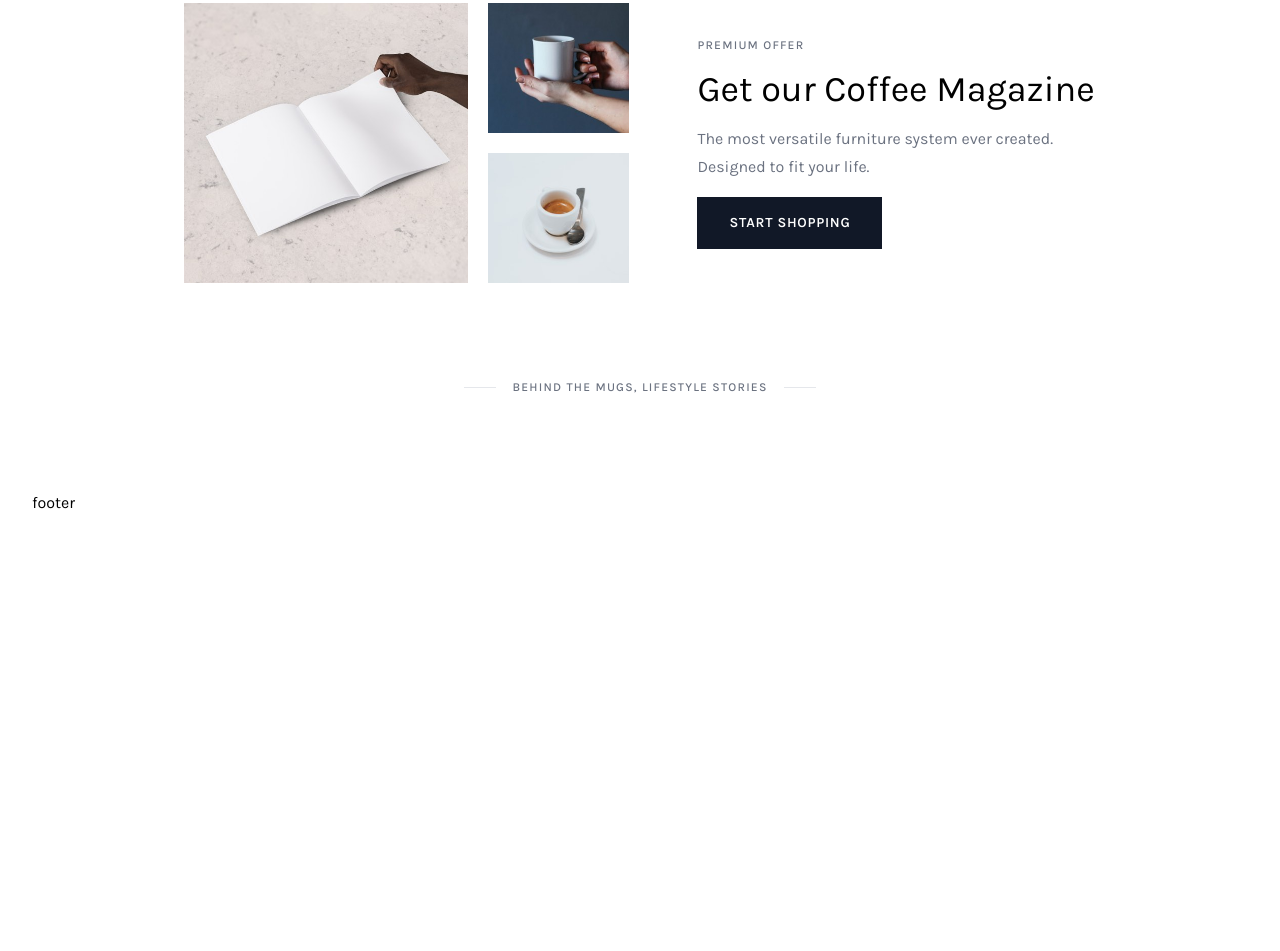
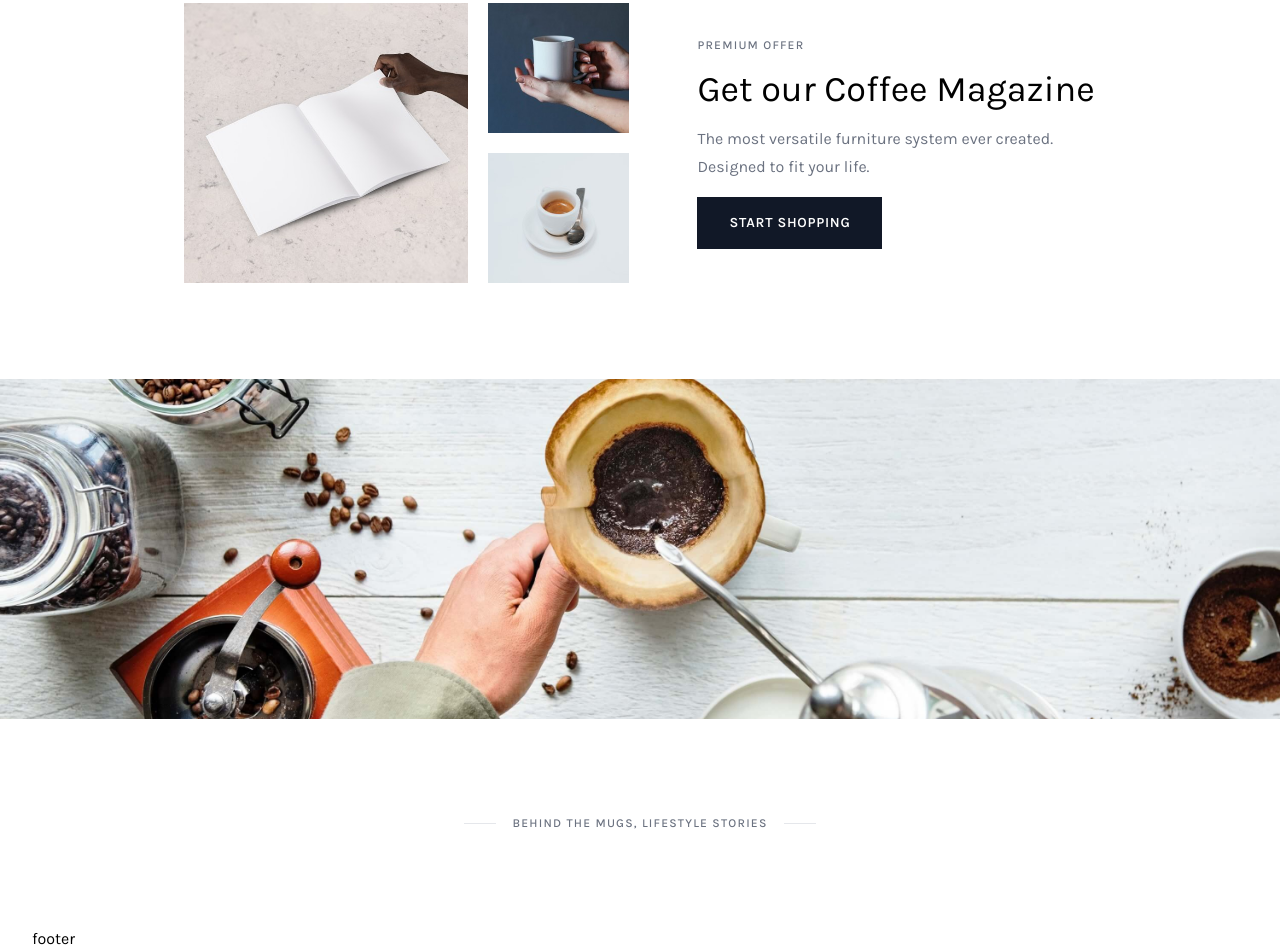
Before and after one commit to hungpm372/coffee-style-ui, a website: page public/index.html in a window 1280 px wide. Shown: the part 3819-4770 px from the top of the page. Before the commit the page ends 4334 px from the top, so only its background shows below. Drawn offline with Linux system fonts and the light colour scheme.

Commit message:
create parallax section

```diff
--- a/public/index.html
+++ b/public/index.html
@@ -12,8 +12,9 @@
 </head>
 
 <body class="font-Karla">
-    <div id="root">
+    <div id="root" class=" overflow-x-hidden">
         <div class="content-wrapper max-w-screen-xl text-base mx-auto px-8">
+            <!-- header -->
             <header class="p-6 mx-auto">
                 <nav class="flex flex-row items-center justify-between relative">
                     <div class="logo basis-2/6 text-center text-xl font-semibold cursor-pointer">
@@ -59,6 +60,8 @@
                     </div>
                 </nav>
             </header>
+            <!-- end header -->
+
             <main>
                 <!-- slider -->
                 <div class="slider h-[530px] bg-[url('./assets/slide-bg.jpg')] bg-cover bg-no-repeat bg-bottom">
@@ -372,6 +375,7 @@
                 </div>
                 <!-- end more product -->
 
+                <!-- coffee magazine -->
                 <div class="hp-subheadline">
                     <div class="hp-subheadline-deco-line"></div>
                     <div class="hp-subheadline-label">BUY 2 MUGS AND GET A COFFEE MAGAZINE FREE</div>
@@ -402,17 +406,31 @@
                         </div>
                     </div>
                 </div>
+                <!-- end coffee magazine -->
 
-                <div class="lifestyle-stories"></div>
+                <!-- parallax -->
+                <div class="hp-parallax bg-[url('./assets/main-bg.jpg')] bg-cover bg-no-repeat bg-center h-[340px] mb-24 bg-fixed w-[100vw] relative
+                     left-[calc(-50vw+50%)]">
+                </div>
+                <!-- end parallax -->
+
+                <!-- lifestyle stories -->
                 <div class="hp-subheadline">
                     <div class="hp-subheadline-deco-line"></div>
                     <div class="hp-subheadline-label">BEHIND THE MUGS, LIFESTYLE STORIES</div>
                     <div class="hp-subheadline-deco-line"></div>
                 </div>
+                <div class="lifestyle-stories"></div>
+                <!-- end lifestyle stories -->
 
+                <!-- subscribe us -->
                 <div class="subscribe-us"></div>
+                <!-- end subscribe us -->
             </main>
+
+            <!-- footer -->
             <footer>footer</footer>
+            <!-- end footer -->
         </div>
     </div>
 </body>
```
Also changed, not shown: public/output.css.
